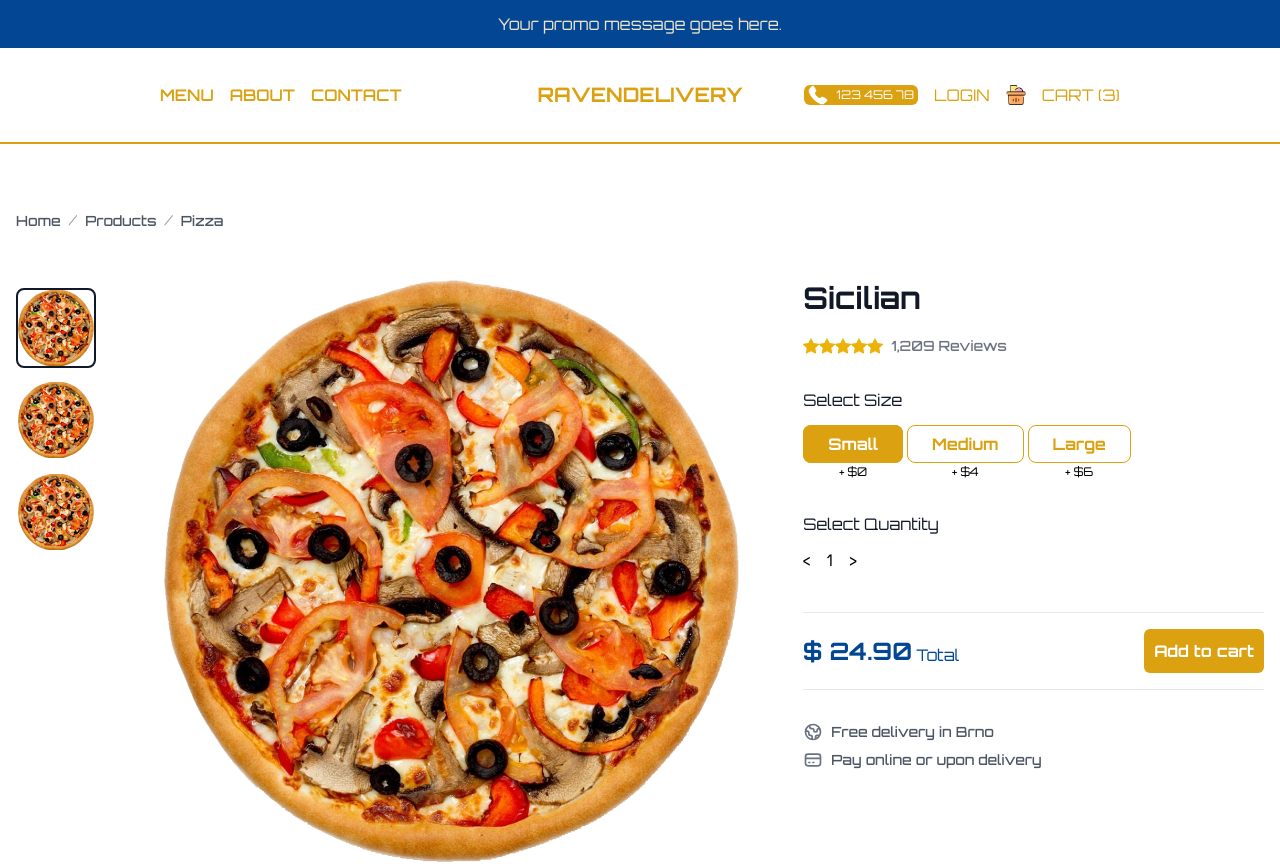
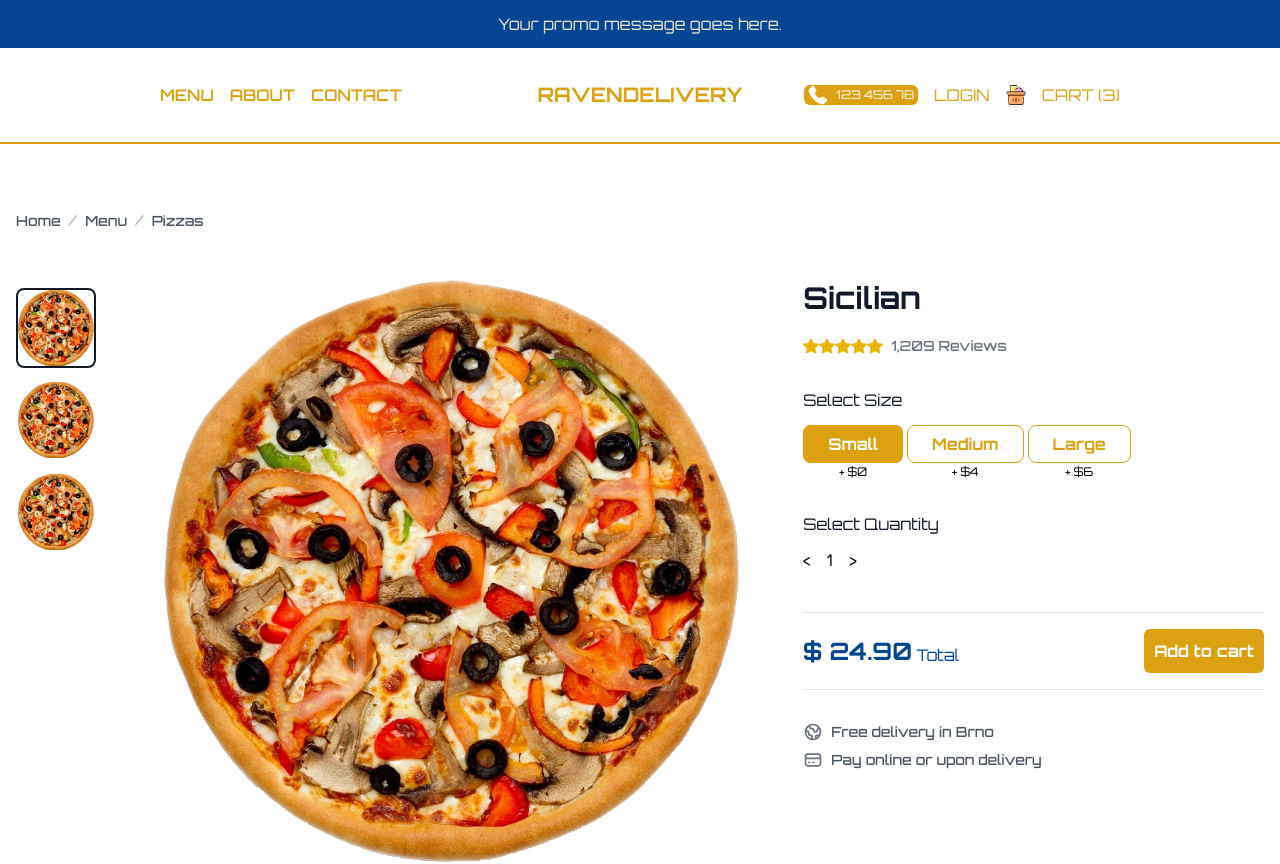
Before and after one commit to jxhnndev/ravendelivery, a Next.js app: page /product/1 in a window 1280 px wide. Shown: the top 864 px of the page. Built offline with nearby package versions, Linux system fonts and the light colour scheme; no server answers.

Commit message:
product review tab

```diff
--- a/src/app/product/[id]/page.tsx
+++ b/src/app/product/[id]/page.tsx
@@ -1,38 +1,18 @@
-import { Price } from '@/components'
+import { BreadCrumb, Price, Tabs } from '@/components'
 import { singleProduct } from '@/data'
 import Image from 'next/image'
-import Link from 'next/link'
 import { BsStarFill } from 'react-icons/bs'
+
+const links = [
+  { id: 1, title: "Menu", url: "/menu" },
+  { id: 2, title: "Pizzas", url: "/menu/pizzas" },
+];
 
 const ProductPage = () => {
   return (
     <section className="py-12 sm:py-16">
       <div className="container mx-auto px-4">
-    <nav className="flex">
-      <ol role="list" className="flex items-center">
-        <li className="text-left">
-          <div className="-m-1">
-            <Link href="#" className="rounded-md p-1 text-sm font-medium text-gray-600 focus:text-gray-900 focus:shadow hover:text-gray-800"> Home </Link>
-          </div>
-        </li>
-        <li className="text-left">
-          <div className="flex items-center">
-            <span className="mx-2 text-gray-400">/</span>
-            <div className="-m-1">
-              <Link href="#" className="rounded-md p-1 text-sm font-medium text-gray-600 focus:text-gray-900 focus:shadow hover:text-gray-800"> Products </Link>
-            </div>
-          </div>
-        </li>
-        <li className="text-left">
-          <div className="flex items-center">
-            <span className="mx-2 text-gray-400">/</span>
-            <div className="-m-1">
-              <Link href="#" className="rounded-md p-1 text-sm font-medium text-gray-600 focus:text-gray-900 focus:shadow hover:text-gray-800" aria-current="page"> Pizza </Link>
-            </div>
-          </div>
-        </li>
-      </ol>
-    </nav>
+        <BreadCrumb links={links}/>
         <div className="lg:col-gap-12 xl:col-gap-16 mt-8 grid grid-cols-1 gap-12 lg:mt-12 lg:grid-cols-5 lg:gap-16">
           <div className="lg:col-span-3 lg:row-end-1">
             <div className="lg:flex lg:items-start">
@@ -120,21 +100,9 @@ const ProductPage = () => {
             </ul>
 
           </div>
-      <div className="lg:col-span-3 mb-5">
-        <div className="border-b border-gray-300">
-          <nav className="flex gap-4">
-            <Link href="#"  className="border-b-2 border-gray-900 py-4 text-sm font-medium text-gray-900 hover:border-gray-400 hover:text-gray-800"> Description </Link>
-            <Link href="#"  className="inline-flex items-center border-b-2 border-transparent py-4 text-sm font-medium text-gray-600">
-              Reviews
-              <span className="ml-2 block rounded-full bg-gray-500 px-2 py-px text-xs font-bold text-gray-100"> 1,209 </span>
-            </Link>
-          </nav>
-        </div>
-        <div className="mt-8 flow-root sm:mt-12">
-          <h1 className="text-3xl font-bold">{singleProduct.title}</h1>
-          <p className="mt-4">{singleProduct.desc}</p>
-        </div>
-      </div>
+          {/**TABS */}
+          <Tabs data={singleProduct}/>
+          {/**TABS END*/}
         </div>
       </div>
     </section>
@@ -142,29 +110,3 @@ const ProductPage = () => {
 }
 
 export default ProductPage
-
-{
-  /**
-    <div className="p-4 lg:px-20 xl:px-40 flex flex-col justify-around text-red-500 md:flex-row md:gap-8 md:items-center">
-      {/* IMAGE CONTAINER
-      {singleProduct.img && (
-        <div className="relative w-full h-1/2 md:h-[70%]">
-          <Image
-            src={singleProduct.img}
-            alt=""
-            className="object-contain"
-            fill
-          />
-        </div>
-      )}
-      {/* TEXT CONTAINER
-      <div className="h-1/2 flex flex-col gap-4 md:h-[70%] md:justify-center md:gap-6 xl:gap-8">
-        <h1 className="text-3xl font-bold uppercase xl:text-5xl">{singleProduct.title}</h1>
-        <p>{singleProduct.desc}</p>
-        <Price price={singleProduct.price} id={singleProduct.id} options={singleProduct.options}/>
-      </div>
-    </div>
-   *
-   *
-   */
-}
--- /dev/null
+++ b/src/components/BreadCrumb.tsx
@@ -0,0 +1,35 @@
+import Link from 'next/link'
+
+type Props = {
+    links: {
+        id: number,
+        title: string,
+        url: string
+    }[]
+  }
+
+const BreadCrumb = ({ links }: Props) => {
+  return (
+    <nav className="flex">
+        <ol role="list" className="flex items-center">
+            <li className="text-left">
+              <div className="-m-1">
+                <Link href="/" className="rounded-md p-1 text-sm font-medium text-gray-600 focus:text-gray-900 focus:shadow hover:text-gray-800"> Home </Link>
+              </div>
+            </li>
+            {links.map(link => (
+            <li key={link.id} className="text-left">
+              <div className="flex items-center">
+                <span className="mx-2 text-gray-400">/</span>
+                <div className="-m-1">
+                  <Link href={link.url} className="rounded-md p-1 text-sm font-medium text-gray-600 focus:text-gray-900 focus:shadow hover:text-gray-800"> {link.title} </Link>
+                </div>
+              </div>
+            </li>
+            ))}
+        </ol>
+    </nav>
+  )
+}
+
+export default BreadCrumb
--- /dev/null
+++ b/src/components/Tabs.tsx
@@ -0,0 +1,35 @@
+"use client"
+import { useState } from "react"
+
+type Props = {
+    data: any
+  }
+
+const Tabs = ({ data }: Props) => {
+    const [selected, setSelected] = useState(1);
+  return (
+    <div className="lg:col-span-3 mb-5">
+        <div className="border-b border-gray-300">
+        <nav className="flex gap-4">
+            <button onClick={() => setSelected(1)} className={`border-b-2 ${selected === 1 ? "border-gray-900 hover:border-gray-400 text-gray-900 hover:text-gray-800" : "border-transparent text-gray-600"} py-4 text-sm font-medium`}> Description </button>
+            <button onClick={() => setSelected(2)} className={`inline-flex items-center border-b-2 ${selected === 2 ? "border-gray-900 hover:border-gray-400 text-gray-900 hover:text-gray-800" : "border-transparent text-gray-600"} py-4 text-sm font-medium `}>
+            Reviews
+            <span className="ml-2 block rounded-full bg-gray-500 px-2 py-px text-xs font-bold text-gray-100"> 1,209 </span>
+            </button>
+        </nav>
+        </div>
+
+        <div className={`${selected === 1 ? "" : "hidden"} mt-8 flow-root sm:mt-12`}>
+        <h1 className="text-3xl font-bold">{data.title}</h1>
+        <p className="mt-4">{data.desc}</p>
+        </div>
+
+        <div className={`${selected === 2 ? "" : "hidden"} mt-8 flow-root sm:mt-12`}>
+        <h1 className="text-3xl font-bold">Reviews</h1>
+        <p className="mt-4">Review component will be here, work in progress...</p>
+        </div>
+    </div>
+  )
+}
+
+export default Tabs
--- a/src/components/index.ts
+++ b/src/components/index.ts
@@ -8,6 +8,8 @@ import Banner from './Banner'
 import Offer from './Offer'
 import Price from './Price'
 import Slider from './Slider'
+import BreadCrumb from './BreadCrumb'
+import Tabs from './Tabs'
 
 export {
     Navbar,
@@ -19,5 +21,7 @@ export {
     Banner,
     Offer,
     Price,
-    Slider
+    Slider,
+    BreadCrumb,
+    Tabs
 }
```
Lines whose indentation alone changed are shown as unchanged.
